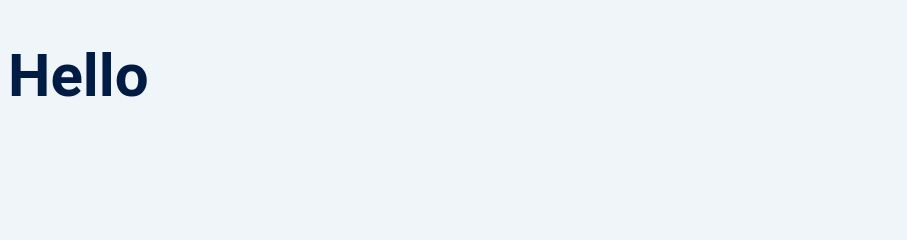
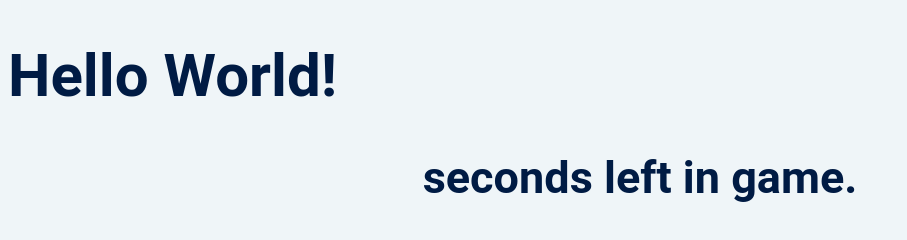
Before and after one commit to liztozireland/Web-API-CodeQuiz, a plain HTML site: page index.html in a window 1280 px wide. Shown: the whole page, without its empty margins (0-907 px from the left). Drawn offline with Linux system fonts and the light colour scheme.

Commit message:
updating files

```diff
--- a/index.html
+++ b/index.html
@@ -4,15 +4,21 @@
     <title>Javascript Quiz</title>
     <meta charset="UTF-8" />
     <meta name="viewport" content="width=device-width, initial-scale=1" />
+
     <link rel="stylesheet" type="text/css" href="HomeworkCSS.css" />
   </head>
   <body>
     <header>
-      <h1>Hello</h1>
-    </header>
+
+        <h1>Hello World!</h1>
+      </div>
+    </div>
+  </header>
 
     <main>
       <section>
+        <h1 class="timer-count" style="text-align:center;"></h1>
+        <div id="main"></div>
       </section>
     </main>
     <script src="script.js"></script>
--- a/script.js
+++ b/script.js
@@ -11,3 +11,24 @@ var loseCounter = 0;
 var isWin = false;
 var timer;
 var timerCount;
+
+var secondsLeft = 10;
+
+function setTime(){
+    var timerInterval = setInterval(function() {
+        secondsLeft--;
+        timerElement.textContent = secondsLeft = " seconds left in game."
+        if (secondsLeft === 0) {
+            clearInterval(timerInterval);
+            sendMessage();
+        }
+    }
+
+    )
+}
+
+function sendMessage() {
+    timeEl.textContent = " ";
+  }
+
+  setTime();
```
